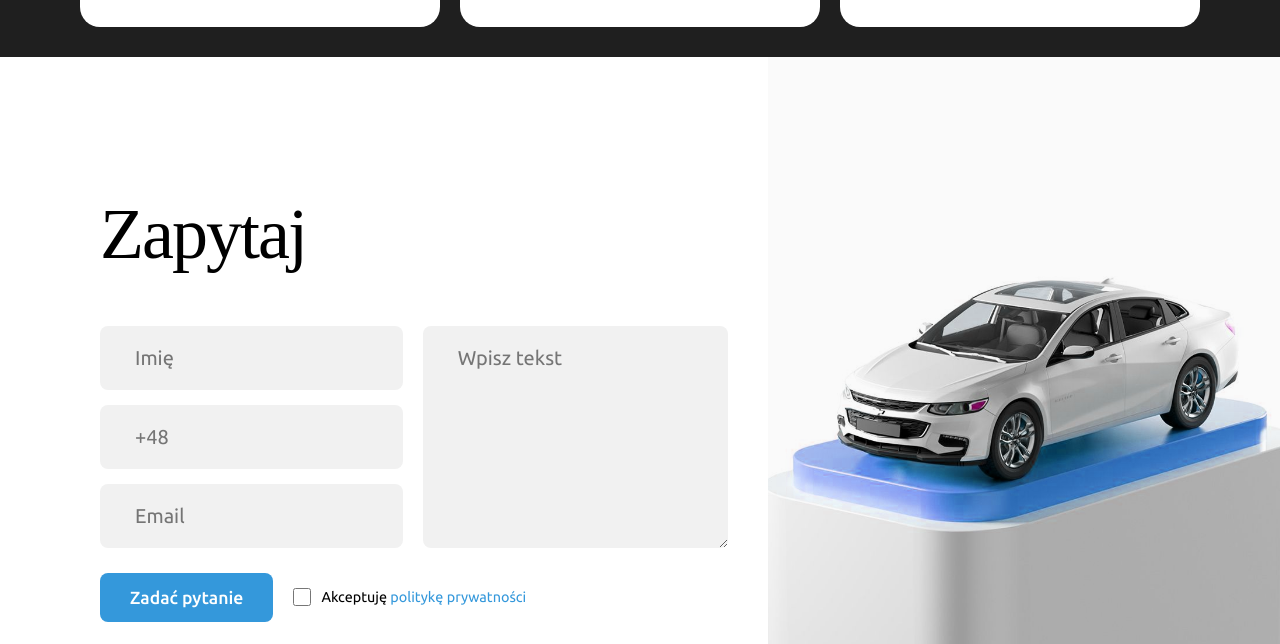
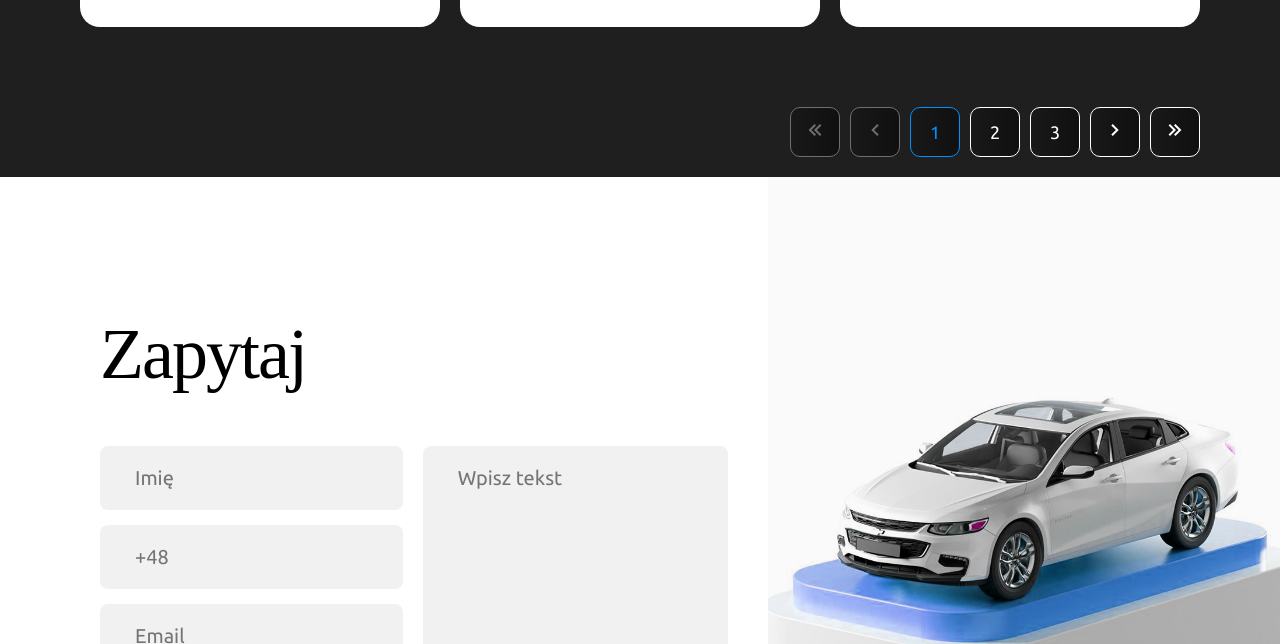
Before and after one commit to sherozbek1706/auto_z_usa, a plain HTML site: page pages/blog/blog.html in a window 1280 px wide. Shown: the part 1432-2076 px from the top of the page. Drawn offline with nearby package versions, Linux system fonts and the light colour scheme; a web font is replaced by a local one.

Commit message:
Pagination

```diff
--- a/pages/blog/blog.css
+++ b/pages/blog/blog.css
@@ -171,3 +171,66 @@
     font-size: 16px;
   }
 }
+
+.paginationsblog {
+  width: 100%;
+  display: flex;
+  align-items: center;
+  justify-content: flex-end;
+  margin: 20px 0;
+}
+
+.sb__pagination {
+  display: flex;
+  gap: 10px;
+}
+.sbp__btn {
+  width: 50px;
+  height: 50px;
+  border-radius: 10px;
+  background: linear-gradient(
+    89.72deg,
+    rgba(0, 0, 0, 0.2) 0%,
+    rgba(0, 0, 0, 0.5) 100%
+  );
+  border: 0.1px solid #fff;
+  color: #fff;
+  font-size: 18px;
+  transition: 0.3s ease-in-out;
+}
+.sbp__btn:hover {
+  cursor: pointer;
+  color: #0090ff;
+  border: 1px solid #0090ff;
+}
+.sbp__gray {
+  color: #6e6e6e;
+  border: 1px solid #6e6e6e;
+}
+.sbp__blue {
+  color: #0090ff;
+  border: 1px solid #0090ff;
+}
+
+@media (max-width: 1450px) {
+  .sb__pagination {
+    height: 80px;
+    align-items: flex-end;
+  }
+}
+
+@media (max-width: 700px) {
+  .paginationsblog {
+    justify-content: center;
+  }
+  .sb__pagination {
+    height: 50px;
+    align-items: center;
+    justify-content: center;
+  }
+  .sbp__btn {
+    width: 40px;
+    height: 40px;
+    font-size: 16px;
+  }
+}
--- a/pages/blog/blog.html
+++ b/pages/blog/blog.html
@@ -222,6 +222,41 @@
           </div>
         </div>
       </div>
+      <div class="paginationsblog desktop__padding">
+        <div class="sb__pagination">
+          <button class="sbp__btn sbp__gray">
+            <svg width="24" height="24" viewBox="0 0 24 24" fill="none" xmlns="http://www.w3.org/2000/svg">
+              <path
+                d="M11.585 18.01L5.57495 12L11.585 5.98999L13 7.40399L8.39995 12.004L13 16.604L11.586 18.01H11.585ZM17.01 18.01L10.999 12L17.01 5.98999L18.424 7.40399L13.824 12.004L18.424 16.604L17.011 18.01H17.01Z"
+                fill="#6e6e6e" />
+            </svg>
+          </button>
+          <button class="sbp__btn  sbp__gray"><svg width="24" height="24" viewBox="0 0 24 24" fill="none"
+              xmlns="http://www.w3.org/2000/svg">
+              <path d="M8.28796 12L14.298 18.01L15.712 16.596L11.112 11.996L15.712 7.39599L14.298 5.98999L8.28796 12Z"
+                fill="#6e6e6e" />
+            </svg>
+          </button>
+          <button class="sbp__btn  sbp__blue">1</button>
+          <button class="sbp__btn">2</button>
+          <button class="sbp__btn">3</button>
+          <button class="sbp__btn"><svg width="24" height="24" viewBox="0 0 24 24" fill="none"
+              xmlns="http://www.w3.org/2000/svg">
+              <path
+                d="M15.713 12L9.70196 5.98999L8.28796 7.40399L12.888 12.004L8.28796 16.597L9.70196 18.011L15.713 12Z"
+                fill="white" />
+            </svg>
+          </button>
+          <button class="sbp__btn">
+            <svg width="24" height="24" viewBox="0 0 24 24" fill="none" xmlns="http://www.w3.org/2000/svg">
+              <path
+                d="M12.414 18.01L10.999 16.597L15.599 11.997L10.999 7.39699L12.414 5.98999L18.424 12L12.415 18.01H12.414ZM6.98895 18.01L5.57495 16.597L10.175 11.997L5.57495 7.40399L6.98895 5.98999L13 12L6.98995 18.01H6.98895Z"
+                fill="#FFFFFF" />
+            </svg>
+
+          </button>
+        </div>
+      </div>
       <form class="zapytaj">
         <div class="zapytaj__form">
           <h2 class="zf__title">Zapytaj</h2>
```
